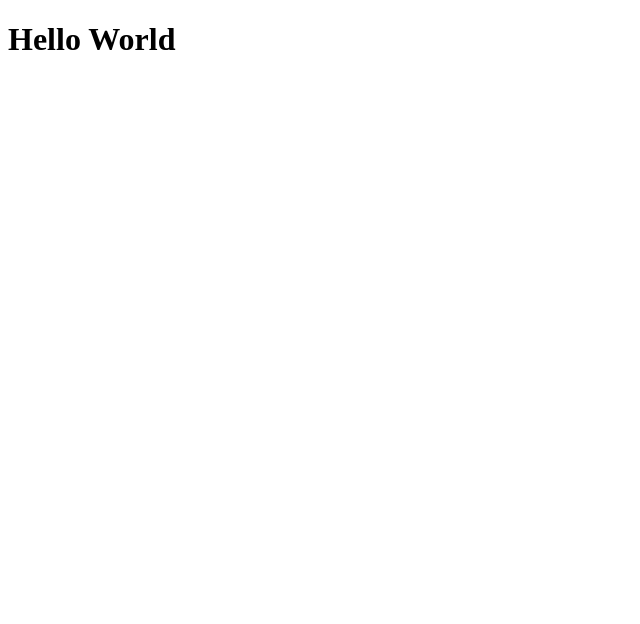
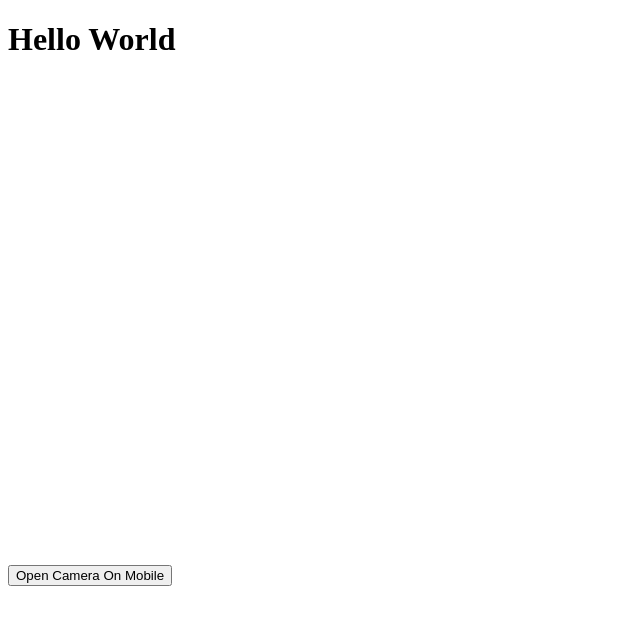
Before and after one commit to d1m1d1m/webcam-access-react-js, a React (Vite) app: page / in a window 1280 px wide. Shown: the top 624 px of the page, without its empty margins (0-640 px from the left). Built offline with nearby package versions, Linux system fonts and the light colour scheme.

Commit message:
add function as camera handler

```diff
--- a/src/App.jsx
+++ b/src/App.jsx
@@ -1,8 +1,29 @@
+import { useRef } from "react";
+
 const App = () => {
+    const videoRef = useRef(null);
+
+    const openCamera = async () => {
+        const constraints = { audio: false, video: {
+            facingMode: "environment"
+        } };
+        const mediaStream = await navigator.mediaDevices.getUserMedia(constraints);
+
+        if(mediaStream) {
+            const videoEl = videoRef.current;
+            videoEl.srcObject = mediaStream;
+            videoEl.onloadedmetadata = function (e) {
+                videoEl.play();
+            };
+        }
+    }
 
     return(
         <>
             <h1>Hello World</h1>
+            <button onClick={openCamera}>Open Camera On Mobile</button>
+
+            <video width={500} height={500} ref={videoRef}></video>
         </>
     );
 };
```
